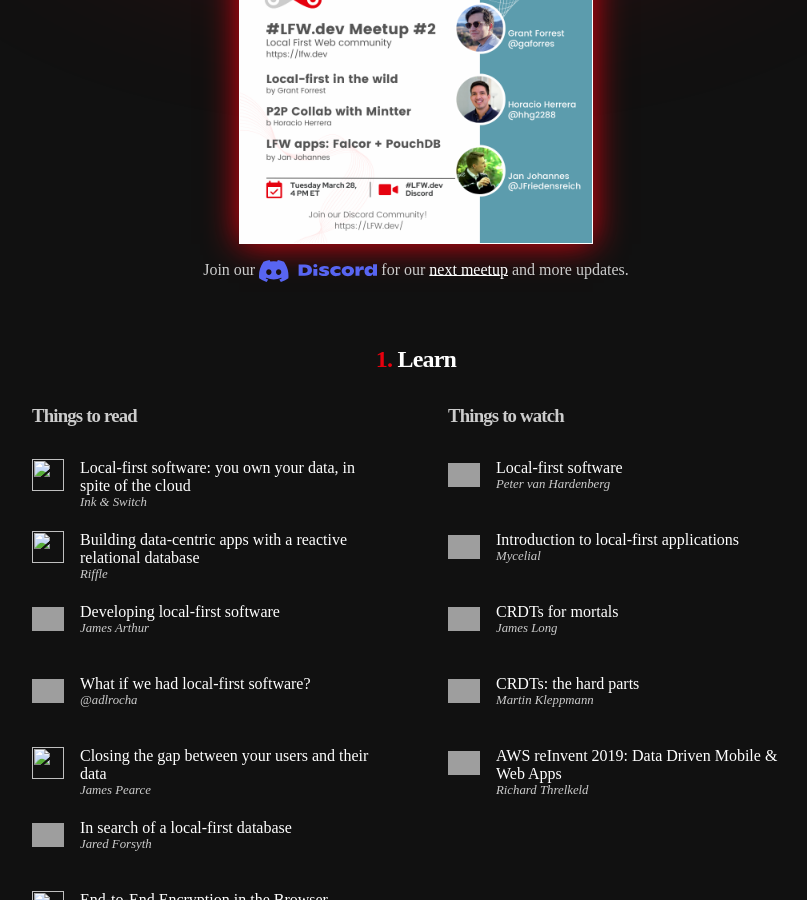
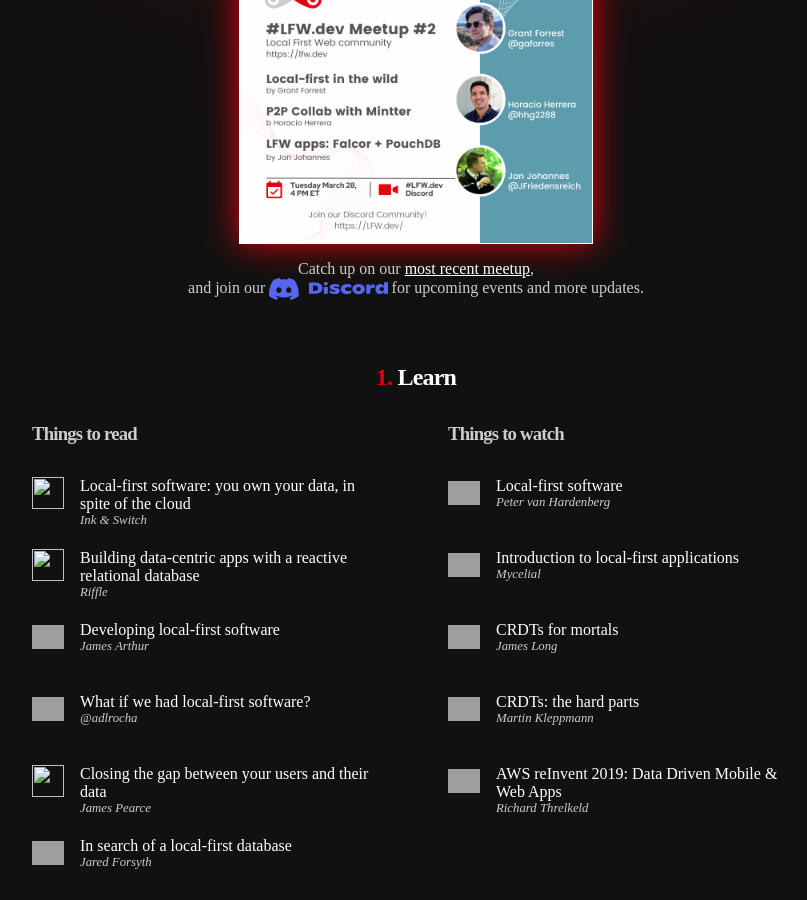
Before and after one commit to mylofi/localfirstweb.dev, a Jekyll site: the page built from index.html, in a window 1280 px wide and 900 px high, scrolled down 410 px, cut to the strip 0-900 px from the top of the window. Shown: the whole strip, without its empty margins (224-1031 px from the left). Built offline with Jekyll 4.4.1, drawn with Linux system fonts in a browser that asks for light colours; some web fonts are replaced; grey boxes are pictures that could not be loaded.

Commit message:
Link to Meetup #2 video

```diff
--- a/index.html
+++ b/index.html
@@ -57,22 +57,17 @@
       <b>Welcome to the world of local-first web&nbsp;development.</b>
     </summary>
     <aside>
-      <a
-        href="https://discord.gg/yc5zcFwk?event=1080468749435543582"
-        target="_blank"
+      <a href="https://www.youtube.com/watch?v=TH-78-I6Eh0" target="_blank"
         ><img class="feature" src="/assets/images/meetup2.png"
       /></a>
-      Join our
+      Catch up on our
+      <a href="https://www.youtube.com/watch?v=TH-78-I6Eh0" target="_blank"
+        >most recent meetup</a
+      >,<br />and join our
       <a href="https://discord.gg/ZRrwZxn4rW" target="_blank"
         ><img class="discord" src="/assets/images/discord.svg"
       /></a>
-      for our
-      <a
-        href="https://discord.gg/yc5zcFwk?event=1080468749435543582"
-        target="_blank"
-        >next meetup</a
-      >
-      and more updates.
+      for upcoming events and more updates.
     </aside>
     <main>
       {%for group in site.data.content%}
```
